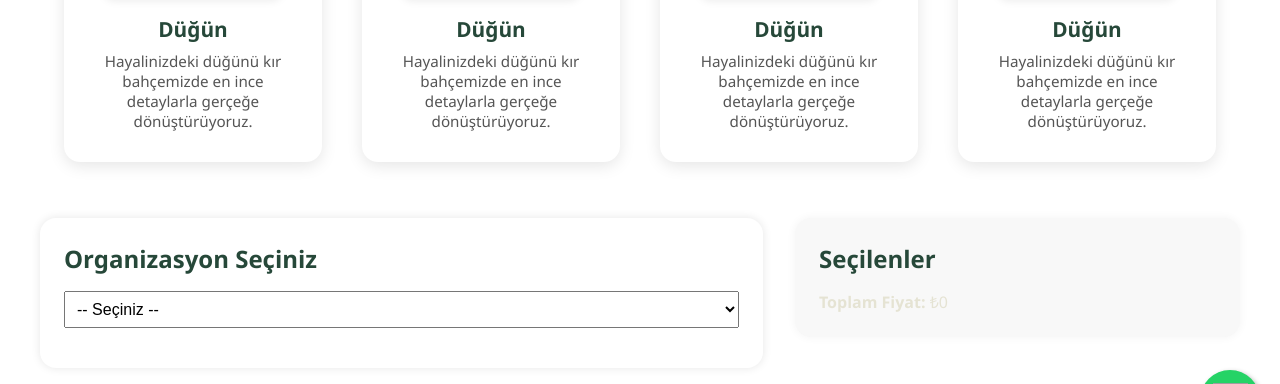
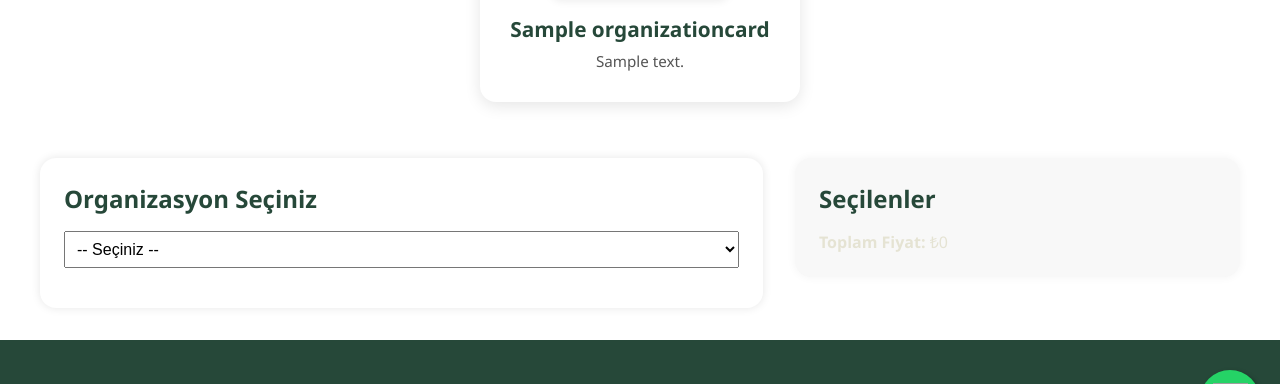
Before and after one commit to BahadirYasin/lavinya, a Django app: page /organizations/ in a window 1280 px wide. Shown: the part 350-734 px from the top of the page. Run offline with Django 5.2, Linux system fonts and the light colour scheme; tables that the repository leaves empty hold one stand-in row (values such as "Sample post"); grey boxes are pictures that could not be loaded.

Commit message:
made org-card dynamic

```diff
--- a/main/models.py
+++ b/main/models.py
@@ -90,6 +90,17 @@ class CafeItem(models.Model):
     def __str__(self):
         return self.name
 
+from cloudinary.models import CloudinaryField
+
+class OrganizationCard(models.Model):
+    name = models.CharField(max_length=100)
+    slug = models.SlugField(unique=True)
+    description = models.TextField()
+    image = CloudinaryField('image')
+
+    def __str__(self):
+        return self.name
+
 from django.db import models
 from django.utils.text import slugify
 
--- a/main/views.py
+++ b/main/views.py
@@ -11,6 +11,9 @@ import json
 from django.shortcuts import render, redirect
 from django.shortcuts import render
 from .models import ServiceOption
+from django.shortcuts import render
+from .models import ServiceOption, OrganizationType
+from .models import OrganizationCard
 
 
 def index(request):
@@ -49,8 +52,6 @@ def reservation(request):
         messages.success(request, "Rezervasyonunuz başarıyla gönderildi!")
         return redirect('reservation')  # form gönderildikten sonra aynı sayfaya dön
     return render(request, 'reservation.html')
-
-
 
 
 
@@ -96,17 +97,17 @@ def cafe_view(request):
     return render(request, 'cafe.html', {'cafe_sections': cafe_sections})
 
 
-from django.shortcuts import render
-from .models import ServiceOption, OrganizationType
 
 def organizations_view(request):
     org_types = OrganizationType.choices
     services = ServiceOption.objects.all()
+    org_cards = OrganizationCard.objects.all()
 
     context = {
         'org_choices': org_types,
         'service_options': list(services.values(
             'id', 'organization_type', 'category', 'name', 'slug', 'price', 'per_person'
         )),
+        'org_cards': org_cards,
     }
     return render(request, 'organizations.html', context)
--- a/templates/organizations.html
+++ b/templates/organizations.html
@@ -78,30 +78,13 @@
 </script>
 
 <div class="organization-cards-wrapper">
-
-  <div class="organization-card" data-org="wedding">
-    <img src="{% static 'images/organization_wedding.jpg' %}" alt="Düğün" class="organization-card-img" />
-    <h3>Düğün</h3>
-    <p>Hayalinizdeki düğünü kır bahçemizde en ince detaylarla gerçeğe dönüştürüyoruz.</p>
-  </div>
-
-  <div class="organization-card" data-org="wedding">
-    <img src="{% static 'images/organization_wedding.jpg' %}" alt="Düğün" class="organization-card-img" />
-    <h3>Düğün</h3>
-    <p>Hayalinizdeki düğünü kır bahçemizde en ince detaylarla gerçeğe dönüştürüyoruz.</p>
-  </div>
-
-  <div class="organization-card" data-org="wedding">
-    <img src="{% static 'images/organization_wedding.jpg' %}" alt="Düğün" class="organization-card-img" />
-    <h3>Düğün</h3>
-    <p>Hayalinizdeki düğünü kır bahçemizde en ince detaylarla gerçeğe dönüştürüyoruz.</p>
-  </div>
-
-  <div class="organization-card" data-org="wedding">
-    <img src="{% static 'images/organization_wedding.jpg' %}" alt="Düğün" class="organization-card-img" />
-    <h3>Düğün</h3>
-    <p>Hayalinizdeki düğünü kır bahçemizde en ince detaylarla gerçeğe dönüştürüyoruz.</p>
-  </div>
+  {% for org in org_cards %}
+    <div class="organization-card" data-org="{{ org.slug }}">
+      <img src="{{ org.image.url }}" alt="{{ org.name }}" class="organization-card-img" />
+      <h3>{{ org.name }}</h3>
+      <p>{{ org.description }}</p>
+    </div>
+  {% endfor %}
 </div>
 
 <div class="organizations-container">
```
Also changed, not shown: main/admin.py (+9 -4 lines), main/migrations/0019_organizationcard.py (added).
